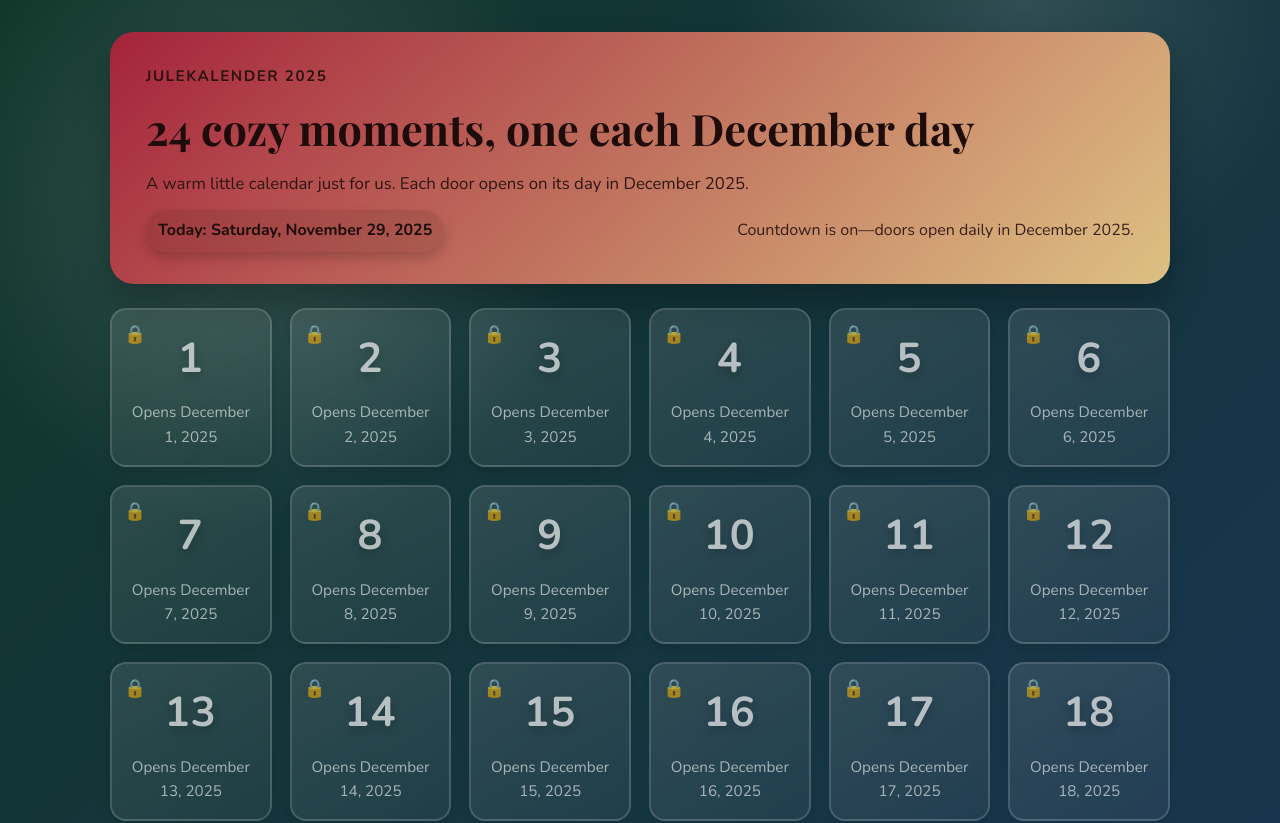
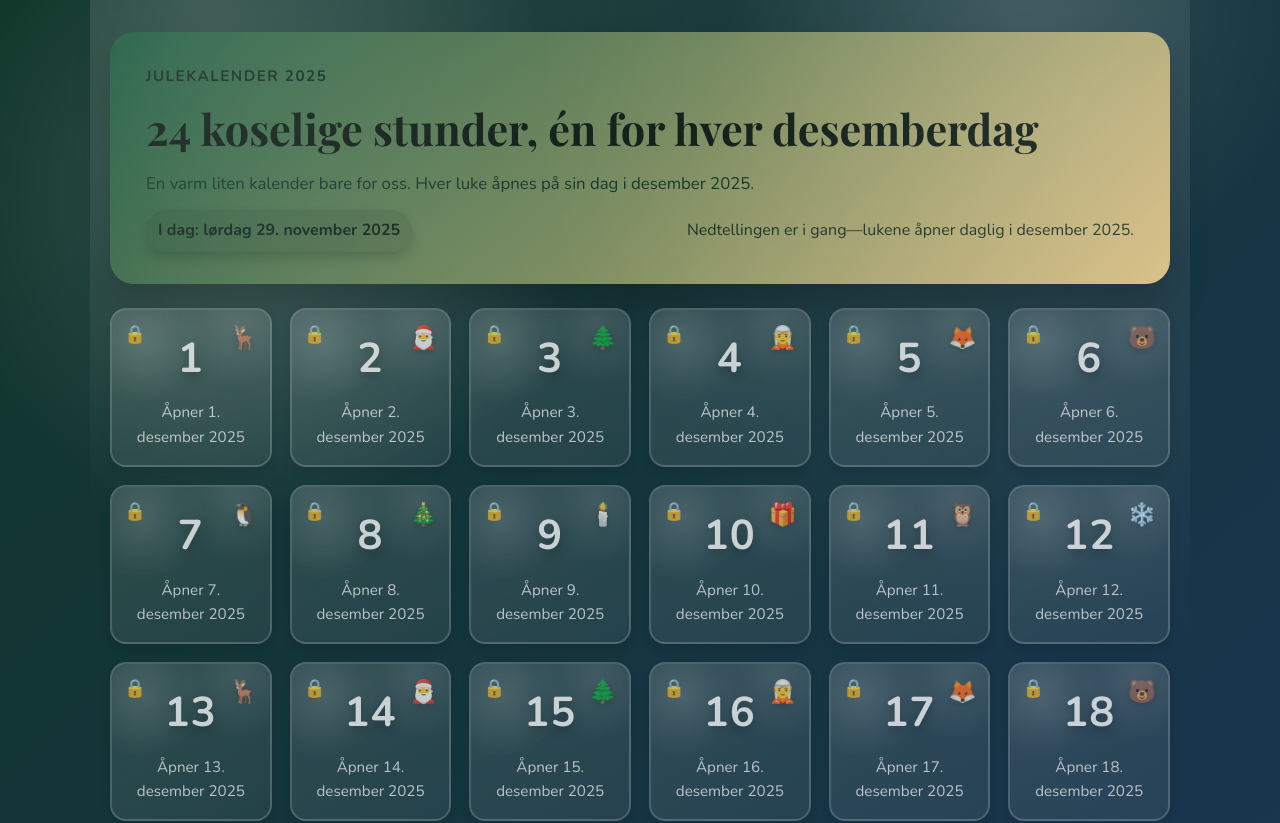
Before and after one commit to vuhnger/julekalender, a React (Vite) app: page / in a window 1280 px wide. Shown: the top 823 px of the page. Built offline with nearby package versions, Linux system fonts and the light colour scheme.

Commit message:
update ui

```diff
--- a/src/App.css
+++ b/src/App.css
@@ -1,4 +1,5 @@
 .app-shell {
+  position: relative;
   max-width: 1100px;
   margin: 0 auto;
   padding: 24px 16px 64px;
@@ -6,12 +7,22 @@
 }
 
 .hero {
-  background: linear-gradient(135deg, rgba(179, 32, 59, 0.9), rgba(243, 208, 138, 0.9));
-  color: #2b130f;
+  background: linear-gradient(135deg, rgba(19, 86, 58, 0.92), rgba(243, 208, 138, 0.88));
+  color: #0f261d;
   border-radius: 24px;
   padding: 22px 18px;
   box-shadow: 0 20px 36px rgba(0, 0, 0, 0.26);
   text-align: center;
+  overflow: hidden;
+}
+
+.hero::after {
+  content: '';
+  position: absolute;
+  inset: 0;
+  background: radial-gradient(circle at 10% 0%, rgba(255, 255, 255, 0.14), transparent 36%),
+    radial-gradient(circle at 90% 10%, rgba(255, 255, 255, 0.1), transparent 40%);
+  pointer-events: none;
 }
 
 .eyebrow {
@@ -19,19 +30,19 @@
   font-size: 0.95rem;
   font-weight: 700;
   text-transform: uppercase;
-  color: #2b130f;
+  color: #0f261d;
   margin: 0 0 6px;
 }
 
 h1 {
   font-size: clamp(1.8rem, 4vw, 2.5rem);
   margin: 0 0 8px;
-  color: #1d0c0a;
+  color: #0c1a14;
 }
 
 .lede {
   margin: 0 0 12px;
-  color: #2e1610;
+  color: #103328;
   font-size: 1.05rem;
 }
 
@@ -48,14 +59,14 @@ h1 {
   gap: 8px;
   padding: 8px 12px;
   border-radius: 999px;
-  background: rgba(43, 19, 15, 0.12);
-  color: #1d0c0a;
+  background: rgba(15, 38, 29, 0.12);
+  color: #0f261d;
   font-weight: 700;
   box-shadow: 0 6px 12px rgba(0, 0, 0, 0.18);
 }
 
 .helper {
-  color: #2b130f;
+  color: #0f261d;
   opacity: 0.92;
 }
 
@@ -89,7 +100,7 @@ h1 {
 }
 
 .close-button {
-  background: linear-gradient(135deg, #c12d3a, #d8652f);
+  background: linear-gradient(135deg, #0e6a42, #c12d3a);
   color: #fffaf0;
   border: none;
   border-radius: 10px;
--- a/src/App.jsx
+++ b/src/App.jsx
@@ -25,7 +25,7 @@ function App() {
 
   const closePanel = () => setActiveDoor(null)
 
-  const formattedToday = today.toLocaleDateString(undefined, {
+  const formattedToday = today.toLocaleDateString('nb-NO', {
     weekday: 'long',
     month: 'long',
     day: 'numeric',
@@ -35,27 +35,30 @@ function App() {
   const decemberBegins = getDoorDate(1)
   const helperCopy =
     today < decemberBegins
-      ? 'Countdown is on—doors open daily in December 2025.'
-      : 'Tap any unlocked door to reveal its surprise.'
+      ? 'Nedtellingen er i gang—lukene åpner daglig i desember 2025.'
+      : 'Trykk på en ulåst luke for å se hva som venter.'
 
   const getDoorContent = (dayNumber) => ({
-    title: `Day ${dayNumber}`,
-    body: 'Content for this day will go here ✨',
+    title: `Dag ${dayNumber}`,
+    body: 'Innhold for denne dagen kommer her ✨',
   })
 
   const openDoorContent = activeDoor ? getDoorContent(activeDoor) : null
 
   return (
     <div className="app-shell">
+      <div className="snow snow--front" aria-hidden="true"></div>
+      <div className="snow snow--back" aria-hidden="true"></div>
+
       <header className="hero">
         <p className="eyebrow">Julekalender 2025</p>
-        <h1>24 cozy moments, one each December day</h1>
+        <h1>24 koselige stunder, én for hver desemberdag</h1>
         <p className="lede">
-          A warm little calendar just for us. Each door opens on its day in December
+          En varm liten kalender bare for oss. Hver luke åpnes på sin dag i desember
           2025.
         </p>
         <div className="status-row" aria-live="polite">
-          <span className="date-chip">Today: {formattedToday}</span>
+          <span className="date-chip">I dag: {formattedToday}</span>
           <span className="helper">{helperCopy}</span>
         </div>
       </header>
@@ -72,14 +75,14 @@ function App() {
             className="door-dialog"
             role="dialog"
             aria-modal="true"
-            aria-label={`Content for day ${activeDoor}`}
+            aria-label={`Innhold for dag ${activeDoor}`}
             onClick={(event) => event.stopPropagation()}
           >
-            <p className="eyebrow">Day {activeDoor}</p>
+            <p className="eyebrow">Dag {activeDoor}</p>
             <h2>{openDoorContent.title}</h2>
             <p className="dialog-body">{openDoorContent.body}</p>
             <button type="button" className="close-button" onClick={closePanel}>
-              Close
+              Lukk
             </button>
           </div>
         </div>
--- a/src/components/AdventCalendar.css
+++ b/src/components/AdventCalendar.css
@@ -28,17 +28,27 @@
   padding: 16px 14px;
   border-radius: 16px;
   border: 2px solid rgba(255, 255, 255, 0.2);
-  background: linear-gradient(145deg, rgba(248, 221, 176, 0.22), rgba(255, 255, 255, 0.1));
+  background: linear-gradient(145deg, rgba(248, 221, 176, 0.2), rgba(255, 255, 255, 0.08));
   color: #fffaf0;
   box-shadow: 0 10px 22px rgba(0, 0, 0, 0.18);
   text-align: center;
   cursor: pointer;
+  overflow: hidden;
   transition: transform 120ms ease, box-shadow 160ms ease, border-color 120ms ease,
     background 160ms ease;
 }
 
+.door::after {
+  content: '';
+  position: absolute;
+  inset: 0;
+  background: radial-gradient(circle at 20% 20%, rgba(255, 255, 255, 0.16), transparent 35%),
+    radial-gradient(circle at 80% 10%, rgba(255, 255, 255, 0.12), transparent 32%);
+  pointer-events: none;
+}
+
 .door--unlocked {
-  background: linear-gradient(160deg, #c12d3a, #d8652f);
+  background: linear-gradient(160deg, #0e6a42, #c12d3a);
   border-color: rgba(255, 255, 255, 0.4);
 }
 
@@ -51,9 +61,9 @@
 
 .door--locked {
   cursor: not-allowed;
-  opacity: 0.8;
-  background: linear-gradient(150deg, rgba(255, 255, 255, 0.14), rgba(255, 255, 255, 0.06));
-  color: rgba(255, 255, 255, 0.85);
+  opacity: 0.85;
+  background: linear-gradient(150deg, rgba(255, 255, 255, 0.14), rgba(255, 255, 255, 0.08));
+  color: rgba(255, 255, 255, 0.9);
 }
 
 .door:disabled {
@@ -73,6 +83,14 @@
   margin-top: 8px;
   font-size: 0.95rem;
   opacity: 0.9;
+}
+
+.door-icon {
+  position: absolute;
+  top: 10px;
+  right: 12px;
+  font-size: 1.4rem;
+  filter: drop-shadow(0 2px 4px rgba(0, 0, 0, 0.3));
 }
 
 .lock-icon {
--- a/src/components/AdventCalendar.jsx
+++ b/src/components/AdventCalendar.jsx
@@ -1,19 +1,34 @@
 import './AdventCalendar.css'
 
 const doorNumbers = Array.from({ length: 24 }, (_, index) => index + 1)
+const decorations = [
+  '🦌',
+  '🎅',
+  '🌲',
+  '🧝',
+  '🦊',
+  '🐻',
+  '🐧',
+  '🎄',
+  '🕯️',
+  '🎁',
+  '🦉',
+  '❄️',
+]
 
 function AdventCalendar({ isDoorUnlocked, onDoorSelect, getDoorDate }) {
   return (
-    <section className="calendar" aria-label="Advent calendar for December 2025">
+    <section className="calendar" aria-label="Adventskalender for desember 2025">
       <div className="calendar-grid">
         {doorNumbers.map((day) => {
           const unlocked = isDoorUnlocked(day)
           const unlockDate = getDoorDate(day)
-          const unlockLabel = unlockDate.toLocaleDateString(undefined, {
+          const unlockLabel = unlockDate.toLocaleDateString('nb-NO', {
             month: 'long',
             day: 'numeric',
             year: 'numeric',
           })
+          const icon = decorations[(day - 1) % decorations.length]
 
           return (
             <Door
@@ -22,6 +37,7 @@ function AdventCalendar({ isDoorUnlocked, onDoorSelect, getDoorDate }) {
               unlocked={unlocked}
               unlockLabel={unlockLabel}
               onOpen={onDoorSelect}
+              icon={icon}
             />
           )
         })}
@@ -30,10 +46,10 @@ function AdventCalendar({ isDoorUnlocked, onDoorSelect, getDoorDate }) {
   )
 }
 
-function Door({ dayNumber, unlocked, onOpen, unlockLabel }) {
+function Door({ dayNumber, unlocked, onOpen, unlockLabel, icon }) {
   const label = unlocked
-    ? `Open door ${dayNumber}`
-    : `Door ${dayNumber} is locked until ${unlockLabel}`
+    ? `Åpne luke ${dayNumber}`
+    : `Luke ${dayNumber} er låst til ${unlockLabel}`
 
   return (
     <button
@@ -43,6 +59,9 @@ function Door({ dayNumber, unlocked, onOpen, unlockLabel }) {
       disabled={!unlocked}
       aria-label={label}
     >
+      <span className="door-icon" aria-hidden="true">
+        {icon}
+      </span>
       {!unlocked && (
         <span className="lock-icon" aria-hidden="true">
           🔒
@@ -50,7 +69,7 @@ function Door({ dayNumber, unlocked, onOpen, unlockLabel }) {
       )}
       <span className="door-number">{dayNumber}</span>
       <span className="door-status" aria-hidden="true">
-        {unlocked ? 'Tap to open' : `Opens ${unlockLabel}`}
+        {unlocked ? 'Trykk for å åpne' : `Åpner ${unlockLabel}`}
       </span>
     </button>
   )
```
